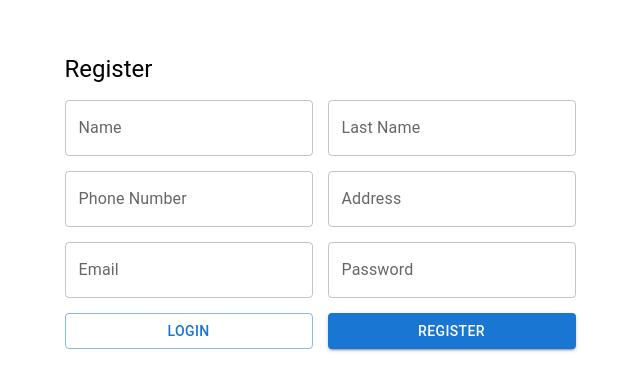
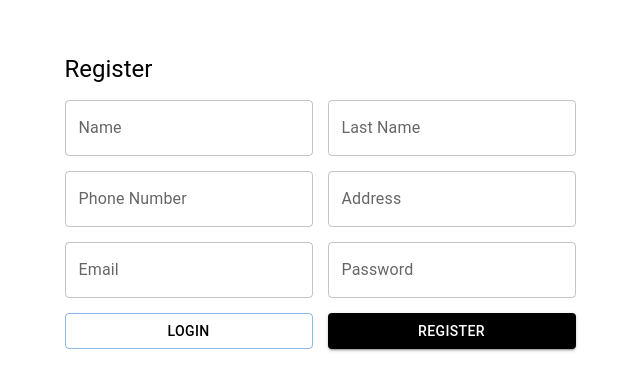
Before and after one commit to myrg15/frontend_appointment_scheduling, a React (Vite) app: page /register in a window 1280 px wide. Shown: the part 199-590 px from the top of the page, without its empty margins (320-960 px from the left). Built offline with nearby package versions, Linux system fonts and the light colour scheme.

Commit message:
feat: change style register, login

```diff
--- a/src/pages/auth/Register.jsx
+++ b/src/pages/auth/Register.jsx
@@ -103,11 +103,17 @@ const Register = () => {
             onClick={() => navigate("/login")}
             fullWidth
             variant="outlined"
+            style={{ color: "black" }}
           >
             Login
           </Button>
           {!message && (
-            <Button fullWidth type="submit" variant="contained">
+            <Button
+              fullWidth
+              type="submit"
+              variant="contained"
+              style={{ background: "black" }}
+            >
               Register
             </Button>
           )}
```
